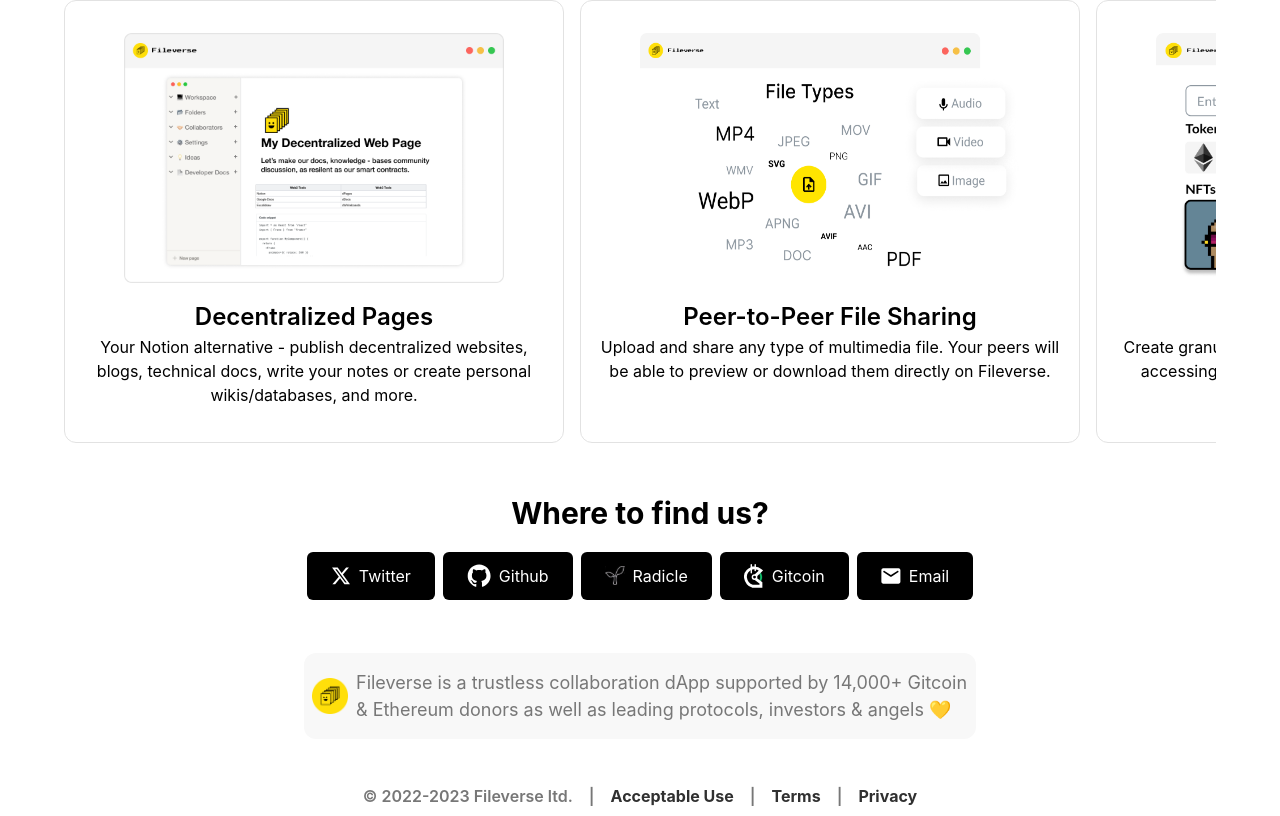
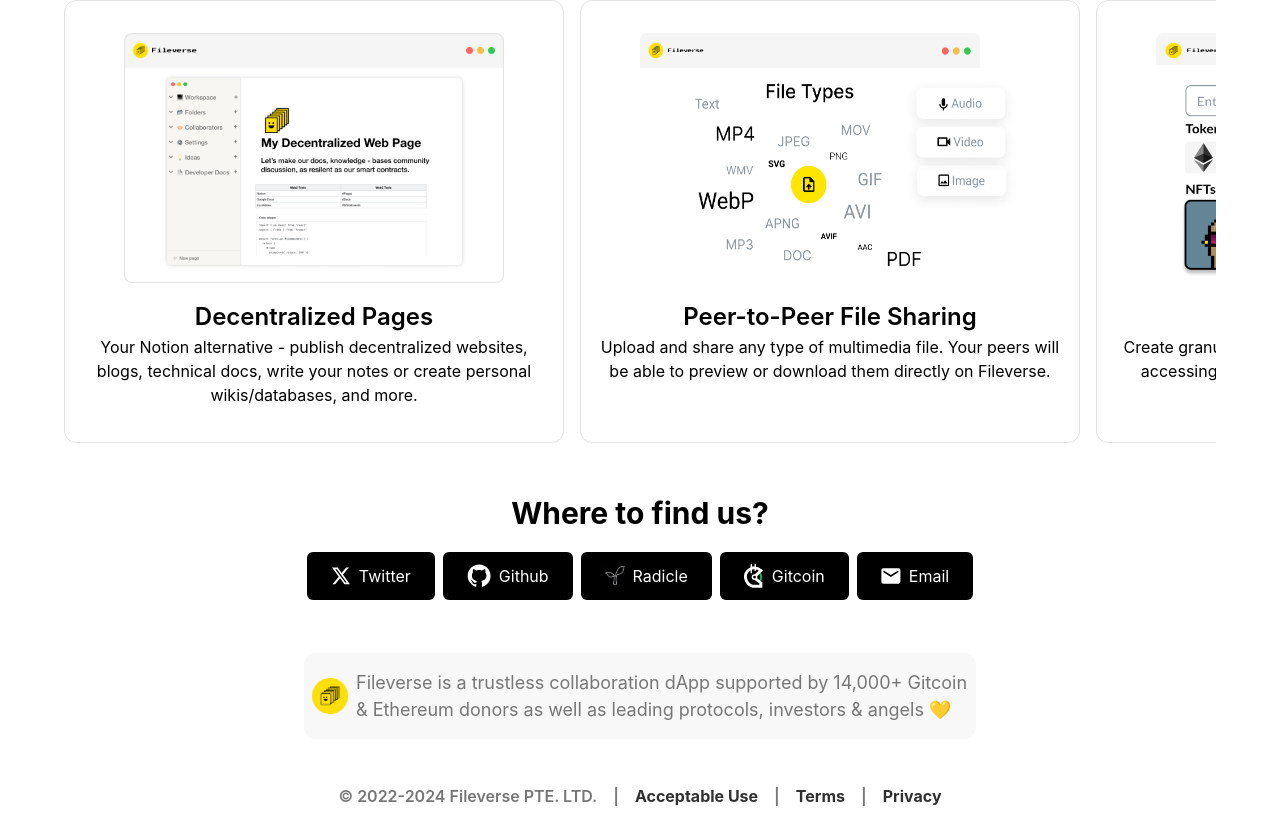
Before and after one commit to fileverse/fileverse-website-v2, a Next.js app: page /portal in a window 1280 px wide. Shown: the part 2135-2951 px from the top of the page. Built offline with nearby package versions, Linux system fonts and the light colour scheme; what @rainbow-me/rainbowkit, wagmi would draw is missing.

Commit message:
copy changes

```diff
--- a/components/CopyrightFooter.tsx
+++ b/components/CopyrightFooter.tsx
@@ -12,7 +12,7 @@
       }bg-[ffffff] text-[#777777] flex px-4
     py-2 justify-center items-center gap-4 font-semibold`}
     >
-      <p> &#169; 2022-2023 Fileverse ltd.</p>
+      <p> &#169; 2022-2024 Fileverse PTE. LTD.</p>
       <p>|</p>
       <p>
         <a
```
